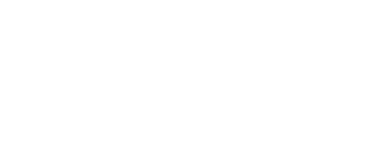
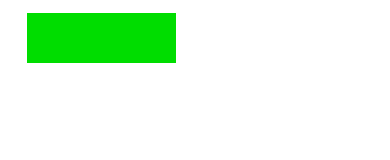
Before and after one commit to qiongtubao/latte_dom, a website: page html/latte-phone/index.html in a window 390 px wide. Drawn offline with Linux system fonts and the light colour scheme.

Commit message:
update phone

```diff
--- a/html/latte-phone/index.html
+++ b/html/latte-phone/index.html
@@ -1,4 +1,4 @@
 <div latte-list="list">
-	<div style="float:left;width:40%; margin:5px 5%;height: 50px;" style="background-color:#00dd00;" latte-css="background-color:{{color}}"  latte-click="click"></div>
+	<div style="float:left;width:40%; margin:5px 5%;height: 50px;background-color:#00dd00;" latte-css="background-color:{{color}}"  latte-click="click"></div>
 
 </div>
```
